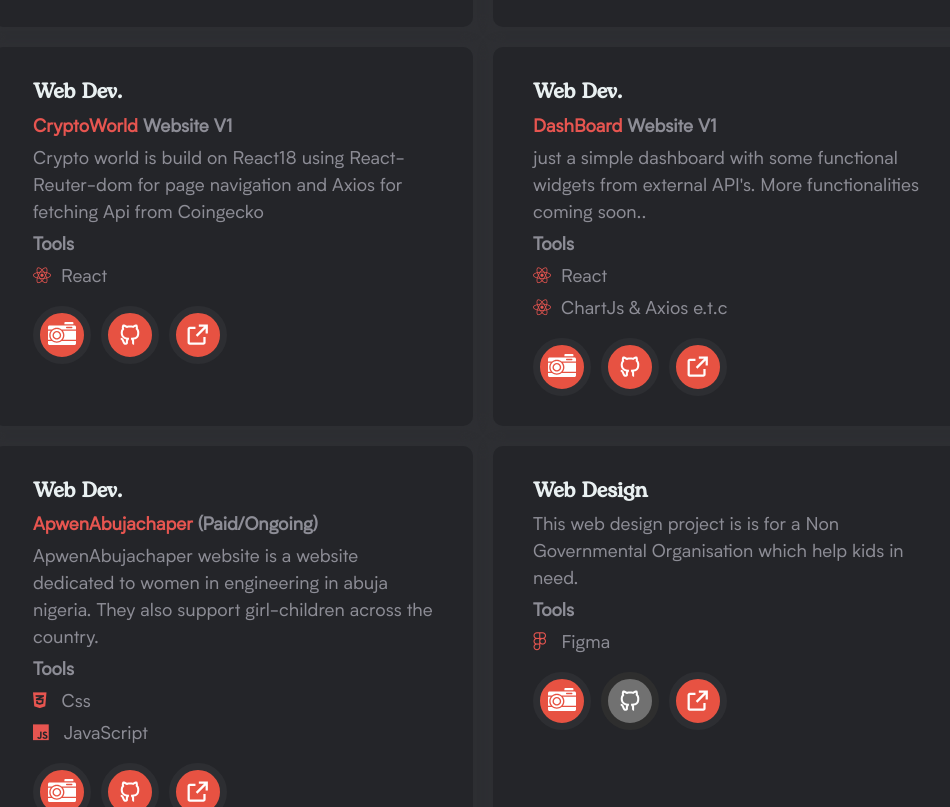
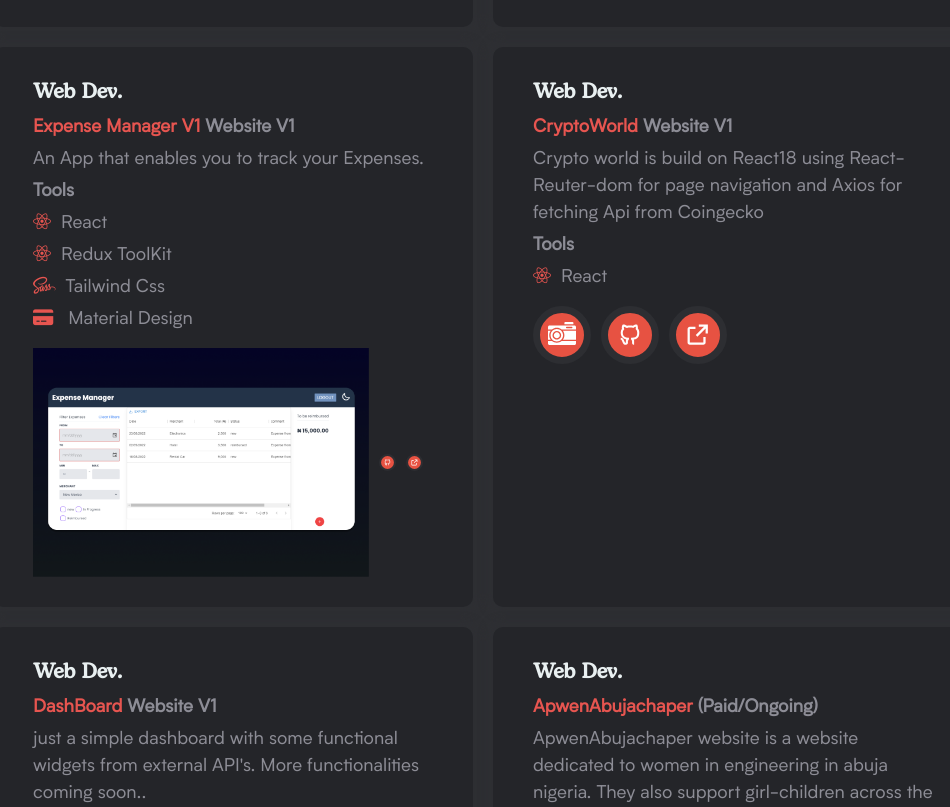
Before and after one commit to Jerrydev01/portfolio, a website: page public/index.html in a window 1280 px wide. Shown: the part 2151-2958 px from the top of the page, without its empty margins (157-1107 px from the left). Drawn offline with nearby package versions, Linux system fonts and the light colour scheme.

Commit message:
added expense manager project

```diff
--- a/public/index.html
+++ b/public/index.html
@@ -215,6 +215,14 @@
         </div>
         <div class="modal portfolio-modal">
             <div class="modal-content portfolio-modal-content"><span class="btn-close">&times;</span>
+                <!-- Expense tracker -->
+                <img src="./img/expensemanager.png" alt="Expense manager ">
+
+
+            </div>
+        </div>
+        <div class="modal portfolio-modal">
+            <div class="modal-content portfolio-modal-content"><span class="btn-close">&times;</span>
                 <!-- crypto world -->
                 <img src="./img/cryptoimg.png" alt="crypto world">
 
@@ -376,6 +384,36 @@
                                                 src="./img/p-github.svg" alt="see code"></a>
 
                                         <a href="https://jerrydev01.github.io/portfolio/public/" target="_blank"><img
+                                                src="./img/p-live.svg" alt="see live project"></a>
+                                        <a href=""></a>
+                                    </p>
+                                </div>
+
+                            </div>
+                        </div>
+                        <div class="project-item WebDevelopment">
+                            <div class="project-item-inner">
+
+                                <div class="project-h3">
+                                    <h3>
+                                        Web Dev.
+                                    </h3>
+                                    <p><strong><span>Expense Manager V1</span> Website V1</strong></p>
+                                    <p>An App that enables you to track your Expenses.</p>
+                                    <p><strong>Tools</strong></p>
+                                    <p><i class="fa-brands fa-react"></i>React</p>
+                                    <p><i class="fa-brands fa-react"></i>Redux ToolKit</p>
+                                    <p><i class="fa-brands fa-sass"> </i>Tailwind Css</p>
+                                    <p><i class="fa-solid fa-credit-card"></i> Material Design</p>
+
+                                    <p class="flex-space">
+                                        <a class="trigger" href="#project-pics"><img src="./img/expensemanager.png"
+                                                alt="see code"></a>
+
+                                        <a href="https://github.com/Jerrydev01/expense-manager" target="_blank"><img
+                                                src="./img/p-github.svg" alt="see code"></a>
+
+                                        <a href="https://expensemanager01.netlify.app/" target="_blank"><img
                                                 src="./img/p-live.svg" alt="see live project"></a>
                                         <a href=""></a>
                                     </p>
```
Also changed, not shown: public/img/expensemanager.png (added), src/img/expensemanager.png (added).
